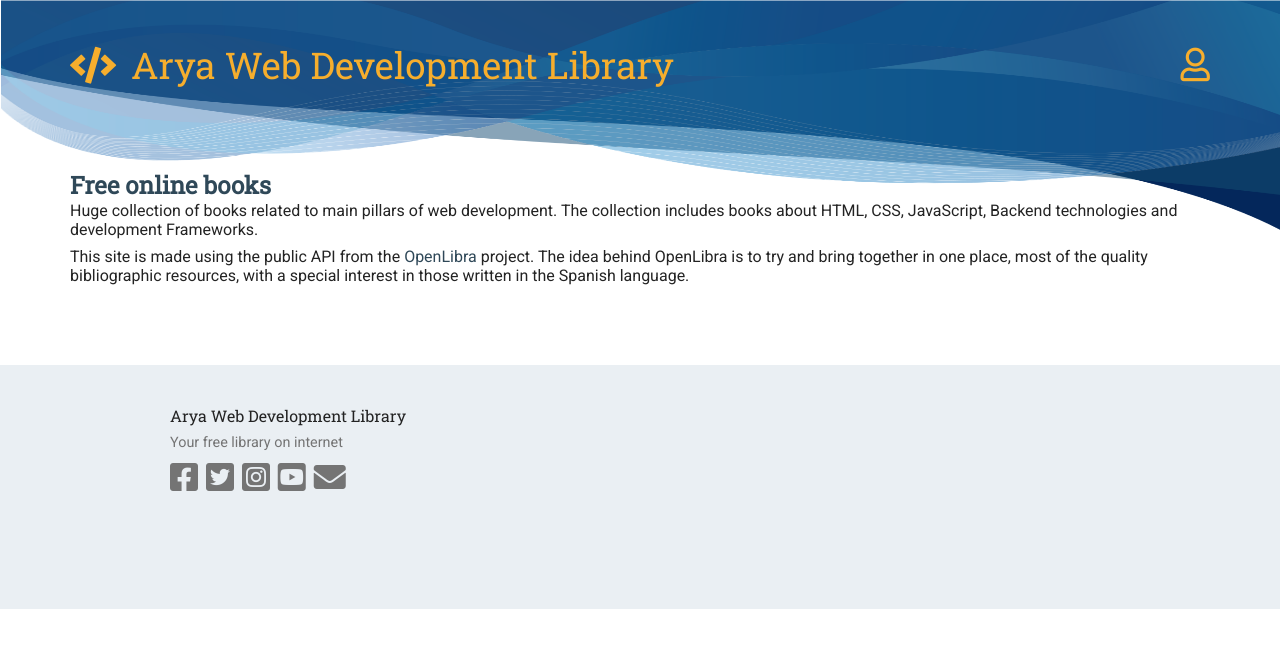
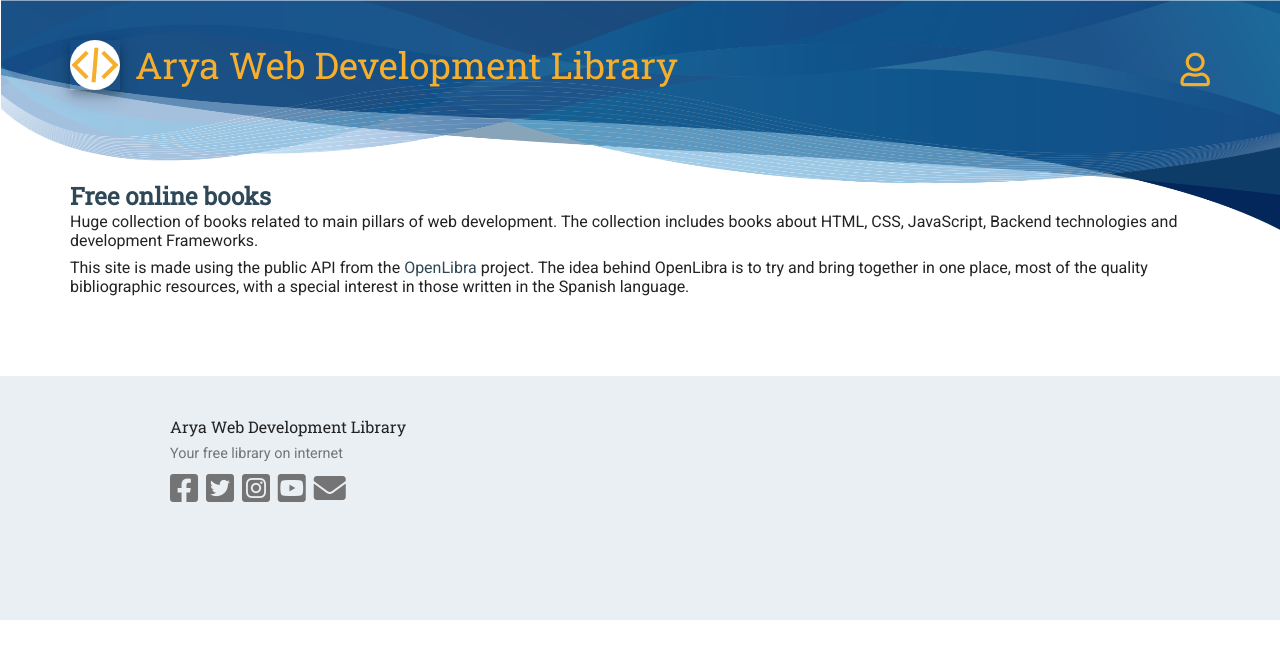
Before and after one commit to rogermedico/eines1-pac1, a website built with Parcel: page src/index.html in a window 1280 px wide. Built offline with nearby package versions, Linux system fonts and the light colour scheme; no server answers.

Commit message:
header custom img

```diff
--- a/package.json
+++ b/package.json
@@ -1,5 +1,5 @@
 {
-  "name": "eines1-pac1",
+  "name": "eines1-pac2",
   "version": "1.0.0",
   "description": "Sample book store with fetch data.",
   "main": "src/assets/scripts/index.js",
@@ -16,7 +16,7 @@
   "license": "MIT",
   "repository": {
     "type": "git",
-    "url": "git+https://github.com/rogermedico/eines1.git"
+    "url": "git+https://github.com/rogermedico/eines1-pac2.git"
   },
   "devDependencies": {
     "@babel/core": "^7.12.3",
@@ -24,6 +24,7 @@
     "autoprefixer": "^9.8.6",
     "npm-run-all": "^4.1.5",
     "parcel-bundler": "^1.12.4",
+    "parcel-plugin-imagemin": "^4.0.2",
     "postcss": "^8.0.9",
     "postcss-clean": "^1.1.0",
     "postcss-modules": "^3.2.2",
--- a/src/assets/styles/layouts/_header.scss
+++ b/src/assets/styles/layouts/_header.scss
@@ -11,13 +11,20 @@
 
 /* logo */
 .header--logo {
-  width: auto;
+
+  width: 50px;
   margin-right: 15px;
-  font-size: 2.3rem;
+  box-shadow: 0 4px 8px 0 $box-shadow, 0 6px 20px 0 $box-shadow;
+
+  &:hover {
+    box-shadow: 0 4px 8px 0 $box-shadow-hover, 0 6px 20px 0 $box-shadow-hover;
+  }
 }
 
 /* title text */
 .header--title {
+  display: flex;
+  align-content: center;
   font-size: 2.3rem;
   font-family: $font-family-serif;
   font-weight: 400;
--- a/src/index.html
+++ b/src/index.html
@@ -15,10 +15,11 @@
 <body>
   <header class="header container">
     <h1 class="header--title">
-      <a class="header--link" href="index.html"><i class="header--logo fas fa-code"></i></a><span
-        class="header--title--text">Arya
-        Web Development
-        Library</span><span class="header--title--initials">AWDL</span>
+      <a class="header--link" href="index.html">
+        <img class="header--logo" src="assets/images/logo.svg" style="width:50px">
+      </a>
+      <span class="header--title--text">Arya Web Development Library</span><span
+        class="header--title--initials">AWDL</span>
     </h1>
     <div class="header--menu">
       <a class="header--link" href="#"><i class="header--menu--icon far fa-user"></i></a>
```
Also changed, not shown: src/assets/images/logo.svg (added), 1 other file.
